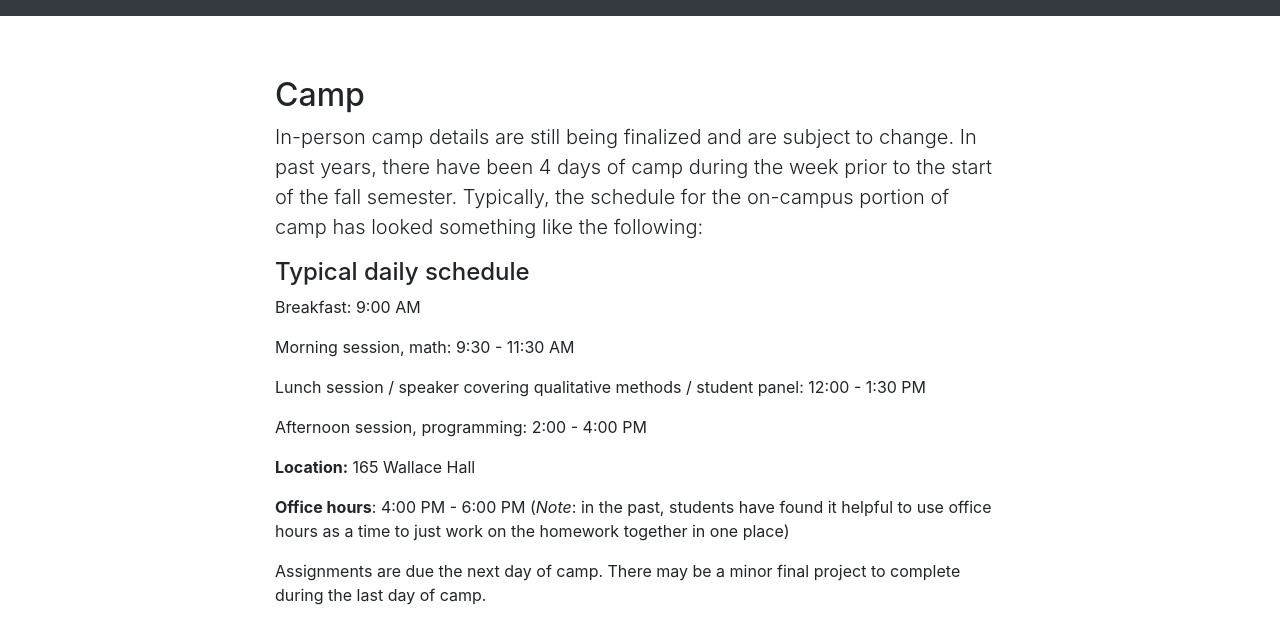
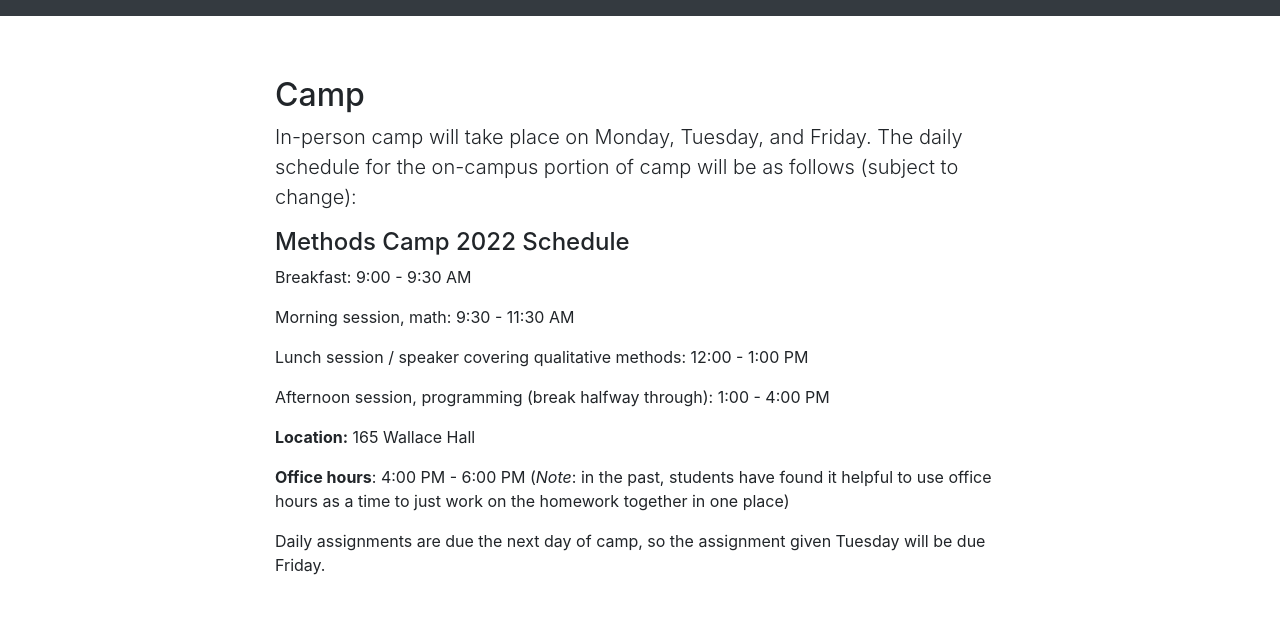
Before and after one commit to bstewart/princeton_methods_camp, a Jekyll site: the page built from camp.md, in a window 1280 px wide. Shown: the top 644 px of the page. Built offline with Jekyll 4.4.1, drawn with Linux system fonts in a browser that asks for light colours; our own code applies the rules of GitHub Pages for plain Markdown files.

Commit message:
Update 2022 camp schedule

```diff
--- a/camp.md
+++ b/camp.md
@@ -1,19 +1,19 @@
 ## Camp
 
-In-person camp details are still being finalized and are subject to change. In past years, there have been 4 days of camp during the week prior to the start of the fall semester. Typically, the schedule for the on-campus portion of camp has looked something like the following:
+In-person camp will take place on Monday, Tuesday, and Friday. The daily schedule for the on-campus portion of camp will be as follows (subject to change):
 
-#### Typical daily schedule
+#### Methods Camp 2022 Schedule
 
-Breakfast: 9:00 AM
+Breakfast: 9:00 - 9:30 AM
 
 Morning session, math: 9:30 - 11:30 AM
 
-Lunch session / speaker covering qualitative methods / student panel: 12:00 - 1:30 PM
+Lunch session / speaker covering qualitative methods: 12:00 - 1:00 PM
 
-Afternoon session, programming: 2:00 - 4:00 PM
+Afternoon session, programming (break halfway through): 1:00 - 4:00 PM
 
 **Location:** 165 Wallace Hall
 
 **Office hours**: 4:00 PM - 6:00 PM (*Note*: in the past, students have found it helpful to use office hours as a time to just work on the homework together in one place)
 
-Assignments are due the next day of camp. There may be a minor final project to complete during the last day of camp.
+Daily assignments are due the next day of camp, so the assignment given Tuesday will be due Friday.
```
